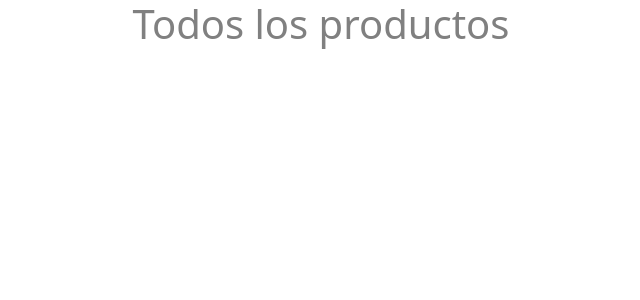
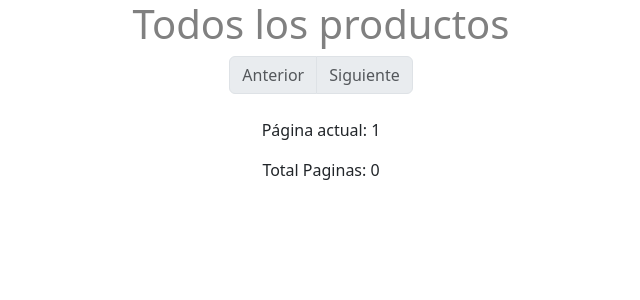
Before and after one commit to BinOver/ch-backend-69990, a Node server app: page / in a window 1280 px wide. Shown: the top 300 px of the page, without its empty margins (319-959 px from the left). Run offline with Node 20, Linux system fonts and the light colour scheme; data that the repository does not hold is empty; some libraries are stand-ins or nearby versions.

Commit message:
Entrega Final - Trabajando renderizado de paginas

```diff
--- a/src/routes/views.router.js
+++ b/src/routes/views.router.js
@@ -12,12 +12,15 @@ routerViews.get("/", async (req, res) => {
             const {_id, ...rest} = p.toObject();
             return rest
         });
+        console.log(products)
         res.render("home",{
             products:productsDocs,
             hasPrevPage: products.hasPrevPage,
             hasNextPage: products.hasNextPage,
             prevPage: products.prevPage,
             nextPage: products.nextPage,
+            prevLink: products.prevLink,
+            nextLink: products.nextLink,
             currentPage: products.page,
             totalPages: products.totalPages
         })
--- a/src/views/home.handlebars
+++ b/src/views/home.handlebars
@@ -12,10 +12,28 @@
             </div>
         {{/each}}
 </div>
+<ul class="pagination justify-content-center">
+    {{#if hasPrevPage}}
+        <li class="page-item">
+            <a class="page-link" href="/?page={{prevPage}}">Anterior</a>
+        </li>
+    {{else}}
+        <li class="page-item disabled">
+            <a class="page-link" href="#">Anterior</a>
+        </li>
+    {{/if}}
+    {{#if hasNextPage}}
+        <li class="page-item">
+            <a class="page-link" href="?page={{nextPage}}">Siguiente</a>
+        </li>
+    {{else}}
+        <li class="page-item disabled">
+            <a class="page-link" href="#">Siguiente</a>
+        </li>
+    {{/if}}
+</ul>
 
-{{#if hasPrevPage}}
-    <a href="/">Anterior</a>
-{{/if}}
-{{#if hasNexPage}}
-    <a href="/">Siguiente</a>
-{{/if}}
+<div class="text-center mt-4">
+    <p>Página actual: {{currentPage}}</p>
+    <p>Total Paginas: {{totalPages}}</p>
+</div>
```
